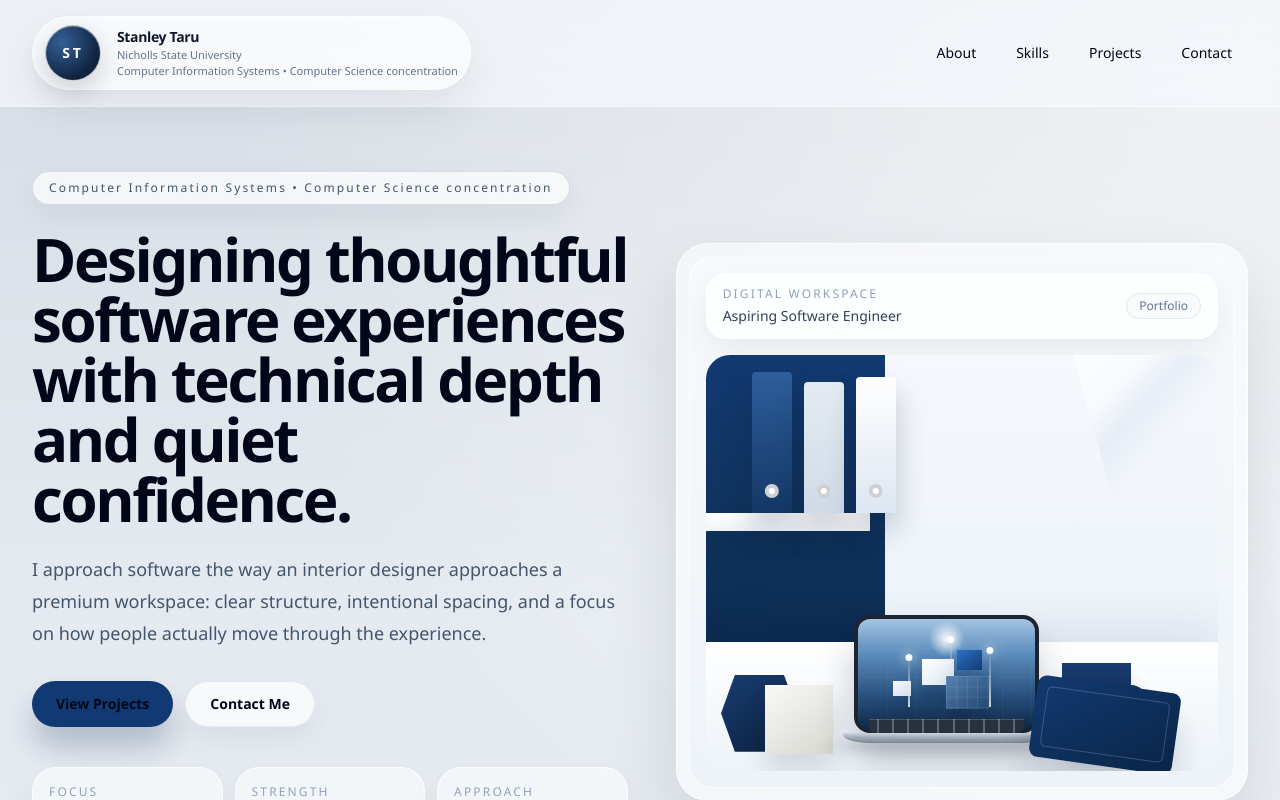
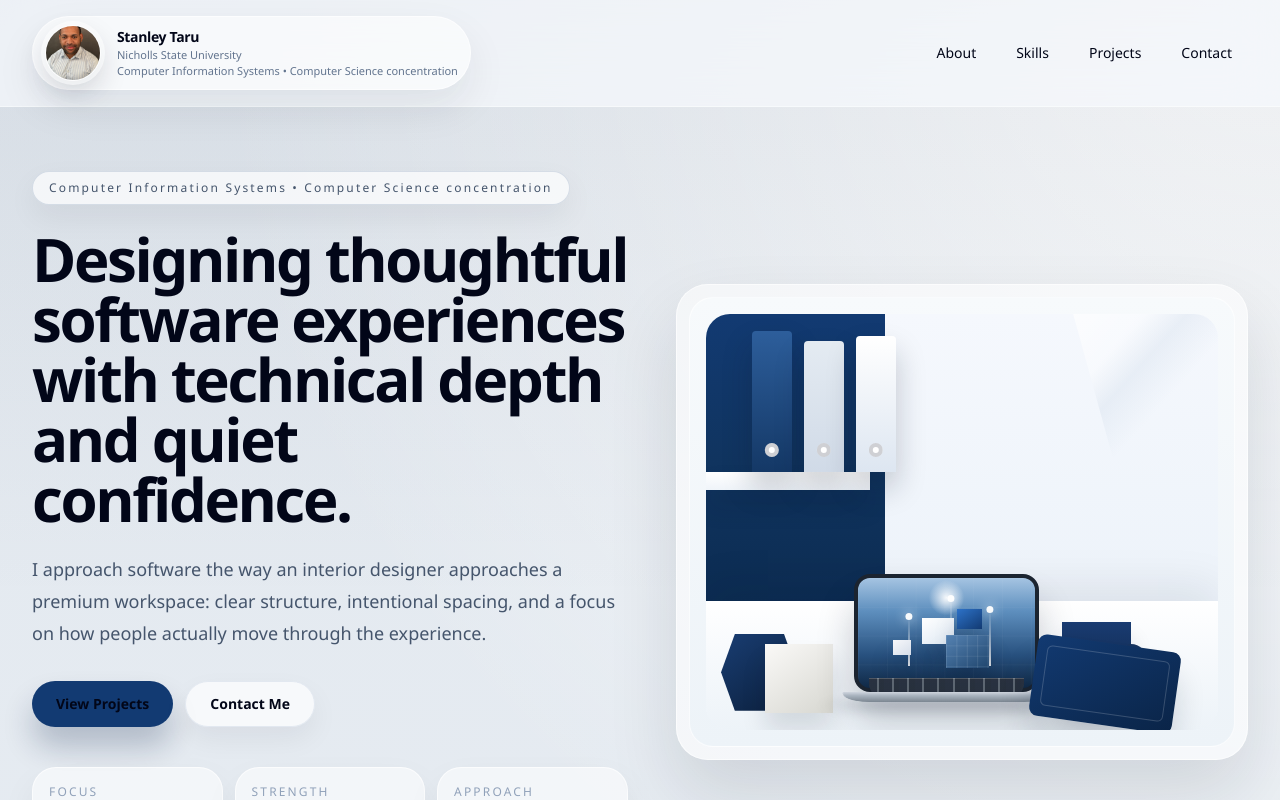
Before and after one commit to stanleytarun777/Portfolio-Website, a React (Vite) app: page / in a window 1280 px wide. Shown: the top 800 px of the page. Built offline with nearby package versions, Linux system fonts and the light colour scheme.

Commit message:
Add clickable profile headshot

```diff
--- a/src/components/Hero.jsx
+++ b/src/components/Hero.jsx
@@ -57,16 +57,6 @@ export default function Hero() {
       <div className="animate-fade-up-delayed">
         <div className="relative overflow-hidden rounded-[2rem] border border-white/60 bg-white/55 p-3 shadow-[0_34px_70px_rgba(15,23,42,0.12)] backdrop-blur-xl">
           <div className="rounded-[1.5rem] border border-white/70 bg-[linear-gradient(180deg,#f7fafc,#edf3f8)] p-4">
-            <div className="mb-4 flex items-center justify-between rounded-[1.25rem] border border-white/65 bg-white/72 px-4 py-3 shadow-[0_12px_30px_rgba(15,23,42,0.06)]">
-              <div>
-                <p className="text-xs uppercase tracking-[0.18em] text-slate-400">Digital Workspace</p>
-                <p className="mt-1 text-sm font-medium text-slate-700">{profile.role}</p>
-              </div>
-              <div className="rounded-full border border-slate-200 bg-slate-50 px-3 py-1 text-xs font-medium text-slate-500">
-                Portfolio
-              </div>
-            </div>
-
             <BackgroundScene />
           </div>
         </div>
--- a/src/components/Navbar.jsx
+++ b/src/components/Navbar.jsx
@@ -10,28 +10,36 @@ const links = [
 
 export default function Navbar() {
   const [open, setOpen] = useState(false);
+  const [showImage, setShowImage] = useState(false);
 
   return (
-    <header className="sticky top-0 z-50 border-b border-white/45 bg-[rgba(246,248,252,0.72)] backdrop-blur-xl">
+    <>
+      <header className="sticky top-0 z-50 border-b border-white/45 bg-[rgba(246,248,252,0.72)] backdrop-blur-xl">
       <nav className="mx-auto flex w-full max-w-7xl items-center justify-between gap-6 px-4 py-4 sm:px-6 lg:px-8">
-        <a
-          href="#top"
-          className="group flex min-w-0 items-center gap-4 rounded-full border border-white/60 bg-white/55 px-3 py-2 shadow-[0_18px_40px_rgba(15,23,42,0.08)] transition duration-300 hover:-translate-y-0.5 hover:shadow-[0_22px_46px_rgba(15,23,42,0.12)]"
-        >
-          <div className="flex h-14 w-14 shrink-0 items-center justify-center rounded-full border border-white/70 bg-[radial-gradient(circle_at_30%_30%,#355f96,#10233f_70%)] text-sm font-semibold tracking-[0.2em] text-white shadow-[inset_0_1px_0_rgba(255,255,255,0.22),0_10px_24px_rgba(15,23,42,0.18)]">
-            ST
-          </div>
+        <div className="group flex min-w-0 items-center gap-4 rounded-full border border-white/60 bg-white/55 px-3 py-2 shadow-[0_18px_40px_rgba(15,23,42,0.08)] transition duration-300 hover:-translate-y-0.5 hover:shadow-[0_22px_46px_rgba(15,23,42,0.12)]">
+          <button
+            type="button"
+            className="relative h-14 w-14 shrink-0 overflow-hidden rounded-full border border-white/80 shadow-[0_12px_28px_rgba(15,23,42,0.18)] ring-4 ring-white/55 transition duration-300 hover:scale-[1.02]"
+            aria-label="Open profile image"
+            onClick={() => setShowImage(true)}
+          >
+            <img
+              src={profile.image}
+              alt={`${profile.name} headshot`}
+              className="h-full w-full object-cover"
+            />
+          </button>
 
           <div className="min-w-0">
-            <p className="truncate text-sm font-semibold tracking-tight text-slate-900">
+            <a href="#top" className="block truncate text-sm font-semibold tracking-tight text-slate-900">
               {profile.name}
-            </p>
+            </a>
             <p className="truncate text-[11px] text-slate-500">{profile.college}</p>
             <p className="truncate text-[11px] text-slate-500">
               {profile.major} • {profile.concentration}
             </p>
           </div>
-        </a>
+        </div>
 
         <button
           type="button"
@@ -80,6 +88,37 @@ export default function Navbar() {
           </div>
         </div>
       )}
-    </header>
+      </header>
+
+      {showImage && (
+        <div
+          className="fixed inset-0 z-[70] flex items-center justify-center bg-slate-950/72 p-4 backdrop-blur-md"
+          role="dialog"
+          aria-modal="true"
+          aria-label="Profile image preview"
+          onClick={() => setShowImage(false)}
+        >
+          <div
+            className="relative w-full max-w-3xl overflow-hidden rounded-[2rem] border border-white/20 bg-white/10 p-3 shadow-[0_30px_80px_rgba(15,23,42,0.38)]"
+            onClick={(event) => event.stopPropagation()}
+          >
+            <button
+              type="button"
+              className="absolute right-5 top-5 z-10 inline-flex h-10 w-10 items-center justify-center rounded-full bg-white/85 text-lg text-slate-700 shadow-lg transition hover:bg-white"
+              aria-label="Close image preview"
+              onClick={() => setShowImage(false)}
+            >
+              ×
+            </button>
+
+            <img
+              src={profile.image}
+              alt={`${profile.name} professional headshot`}
+              className="max-h-[82vh] w-full rounded-[1.4rem] object-contain bg-[#d8d0c7]"
+            />
+          </div>
+        </div>
+      )}
+    </>
   );
 }
--- a/src/data/profile.js
+++ b/src/data/profile.js
@@ -5,6 +5,7 @@ export const profile = {
   major: "Computer Information Systems",
   concentration: "Computer Science concentration",
   graduation: "Graduation timeline available on request",
+  image: "/profile-headshot.jpeg",
   email: "nyfordstanley777@gmail.com",
   phone: "(985) 426-2099",
   github: "https://github.com/stanleytarun777",
```
Also changed, not shown: public/profile-headshot.jpeg (added).
